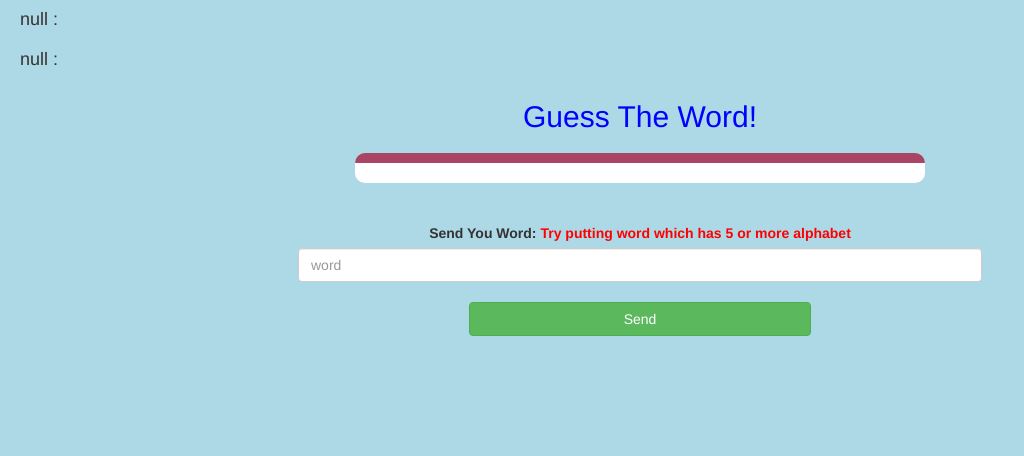
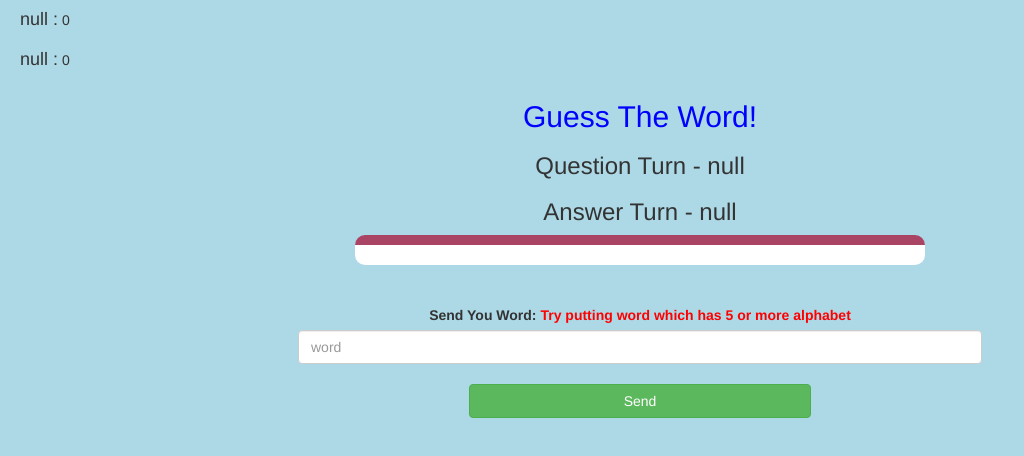
Before and after one commit to kashvirajyaguru/gass_the_word, a plain HTML site: page game_page.html in a window 1280 px wide. Shown: the whole page, without its empty margins (0-1024 px from the left). Drawn offline with nearby package versions, Linux system fonts and the light colour scheme.

Commit message:
Add files via upload

```diff
--- a/game_page.html
+++ b/game_page.html
@@ -12,9 +12,9 @@
 </head>
 <body>
 
-<h4 id="player1_name"></h4>  <span id="playe1_score"></span>
+<h4 id="player1_name"></h4>  <span id="player1_score"></span>
 <br>
-<h4 id="player2_name"></h4>  <span id="playe2_score"></span>
+<h4 id="player2_name"></h4>  <span id="player2_score"></span>
 
 <div class="container">
 	<center>
```
